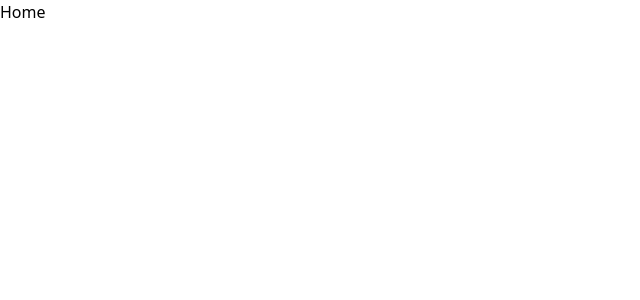
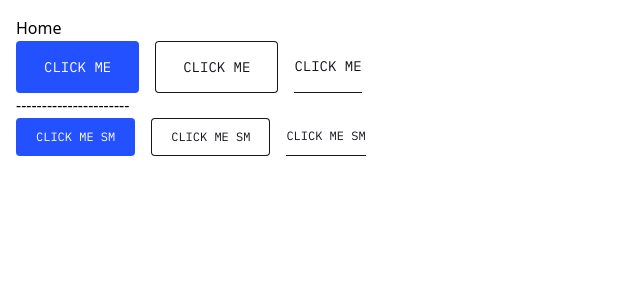
Before and after one commit to abdelhafid37/signal, a Next.js app: page / in a window 1280 px wide. Shown: the top 300 px of the page, without its empty margins (0-640 px from the left). Built offline with nearby package versions, Linux system fonts and the light colour scheme.

Commit message:
feat: add Button component with cva variants

```diff
--- a/package.json
+++ b/package.json
@@ -9,9 +9,12 @@
     "lint": "eslint"
   },
   "dependencies": {
+    "class-variance-authority": "^0.7.1",
+    "clsx": "^2.1.1",
     "next": "15.5.23",
     "react": "19.1.0",
-    "react-dom": "19.1.0"
+    "react-dom": "19.1.0",
+    "tailwind-merge": "^3.6.0"
   },
   "devDependencies": {
     "@eslint/eslintrc": "^3",
--- a/src/app/(marketing)/page.tsx
+++ b/src/app/(marketing)/page.tsx
@@ -1,3 +1,24 @@
+import Button from "@/components/ui/Button";
+
 export default function Home() {
-  return <h1>Home</h1>;
+  return (
+    <div className="p-4">
+      <h1>Home</h1>
+      <div className="flex items-center gap-4">
+        <Button>Click Me</Button>
+        <Button variant={"secondary"}>Click Me</Button>
+        <Button variant={"ghost"}>Click Me</Button>
+      </div>
+      <p>----------------------</p>
+      <div className="flex items-center gap-4">
+        <Button size={"sm"}>Click Me SM</Button>
+        <Button variant={"secondary"} size={"sm"}>
+          Click Me SM
+        </Button>
+        <Button variant={"ghost"} size={"sm"}>
+          Click Me SM
+        </Button>
+      </div>
+    </div>
+  );
 }
--- /dev/null
+++ b/src/components/ui/Button.tsx
@@ -0,0 +1,41 @@
+import { cn } from "@/lib/cn";
+import { cva, type VariantProps } from "class-variance-authority";
+import React from "react";
+
+const button = cva(
+  "inline-flex items-center justify-center uppercase font-mono",
+  {
+    variants: {
+      variant: {
+        primary: "bg-accent text-surface",
+        secondary: "ring-1 ring-inset ring-ink text-ink",
+        ghost: "border-b border-ink text-ink",
+      },
+      size: {
+        sm: "py-[11px] px-5 text-xs rounded",
+        md: "py-4 px-7 text-sm rounded",
+      },
+    },
+    defaultVariants: { variant: "primary", size: "md" },
+    compoundVariants: [{ variant: "ghost", class: "px-0 rounded-none" }],
+  },
+);
+
+interface ButtonProps
+  extends
+    VariantProps<typeof button>,
+    React.ButtonHTMLAttributes<HTMLButtonElement> {}
+
+export default function Button({
+  children,
+  className,
+  variant,
+  size,
+  ...props
+}: ButtonProps) {
+  return (
+    <button className={cn(button({ variant, size }), className)} {...props}>
+      {children}
+    </button>
+  );
+}
--- /dev/null
+++ b/src/lib/cn.ts
@@ -0,0 +1,6 @@
+import { clsx, type ClassValue } from "clsx";
+import { twMerge } from "tailwind-merge";
+
+export function cn(...inputs: ClassValue[]) {
+  return twMerge(clsx(inputs));
+}
```
Also changed, not shown: 1 other file (tests, documents, lock files or other folders).
